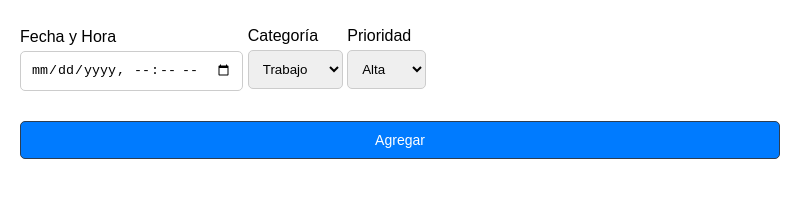
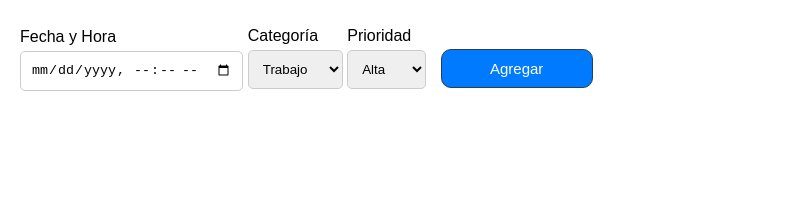
Before and after one commit to Edeok/AgendaPersonal, an Electron app: page index.html in a window 800 px wide. Shown: the part 161-358 px from the top of the page. Drawn offline with Linux system fonts and the light colour scheme.

Commit message:
Modif estilos

```diff
--- a/styles.css
+++ b/styles.css
@@ -36,17 +36,17 @@ select {
 }
 
 button {
-    width: 100%;
+    width: 20%;
     padding: 10px 20px; /* Aumentar el padding para hacerlo más grande */
-    font-size: 14px; /* Aumentar el tamaño de fuente */
+    font-size: 15px; /* Aumentar el tamaño de fuente */
     background-color: #007bff;
     color: #fff;
     border: 1px solid #2e3e50;
-    border-radius: 5px;
+    border-radius: 10px;
     cursor: pointer;
     text-align: center; /* Centrar todo el contenido horizontalmente */
-    margin: 5px auto; /* Centrar horizontalmente y agregar espacio entre los botones */
-    display: block; /* Convertir a bloque para que ocupe el ancho completo */
+    margin: 10px; /* Centrar horizontalmente y agregar espacio entre los botones */
+
 }
 
 button:hover {
```
Also changed, not shown: package.json (+3 -5 lines).
